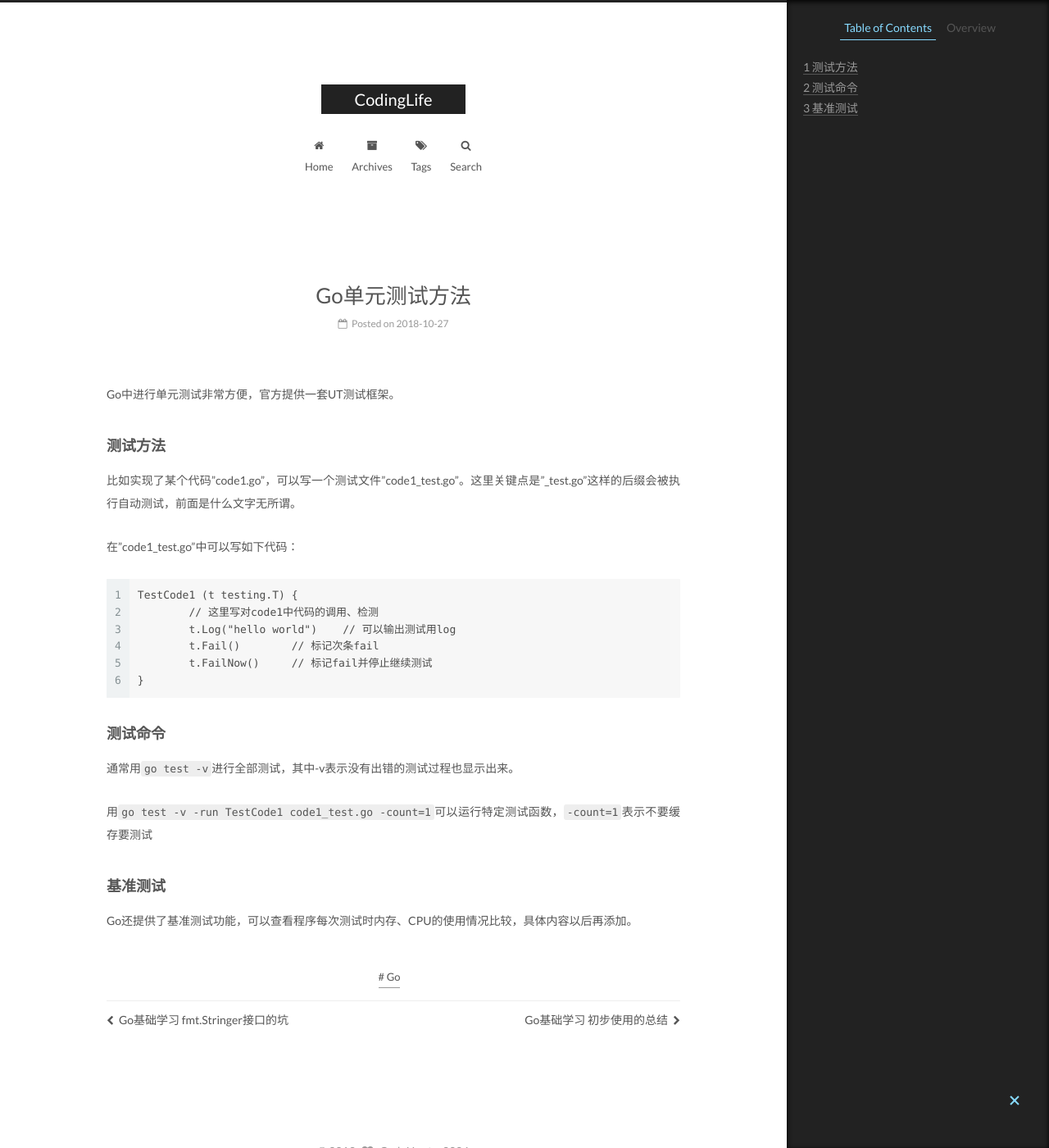
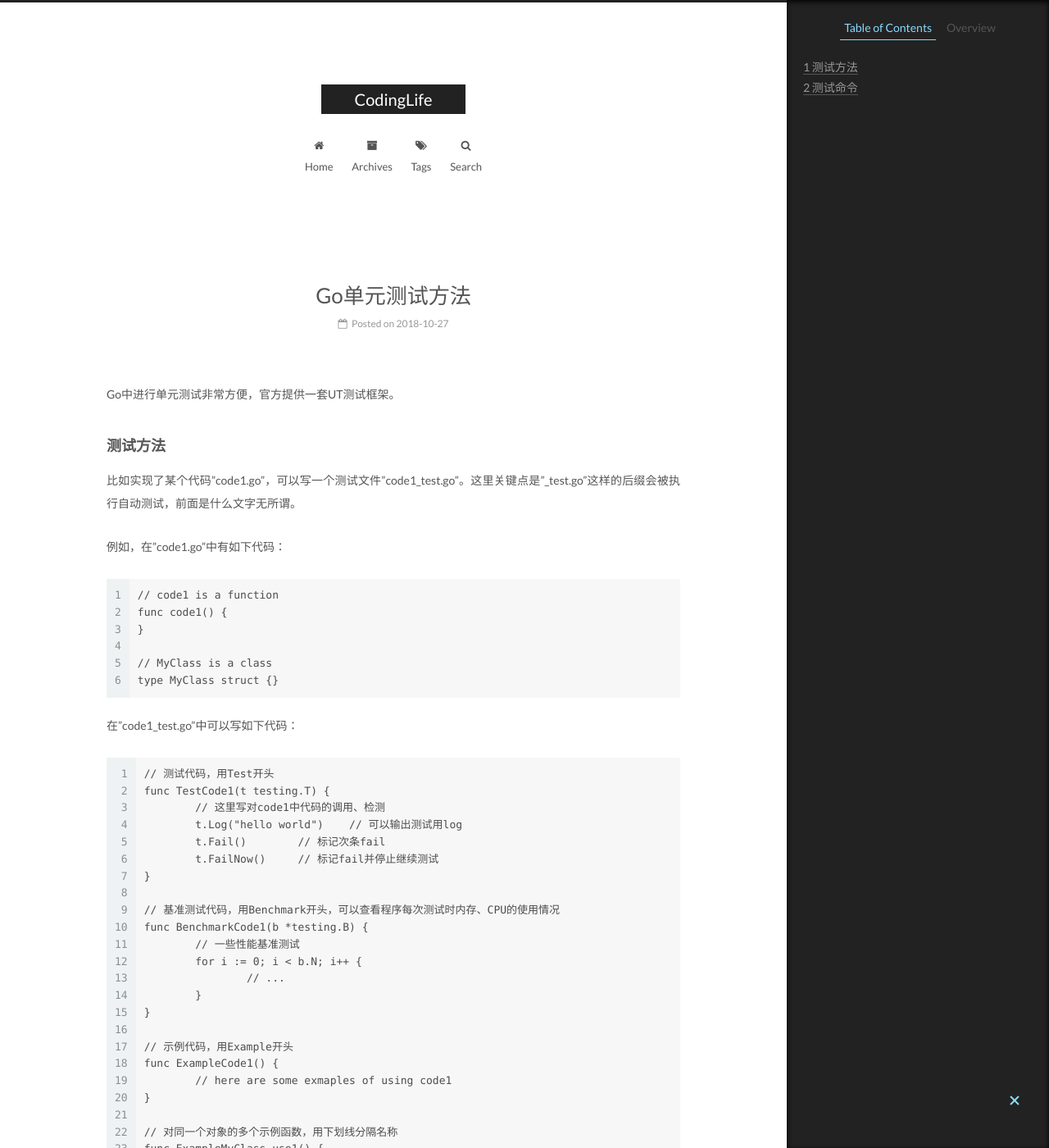
Before and after one commit to CodeHunter2006/CodeHunter2006.github.io, a Jekyll site: the page built from _posts/2018-10-27-Go_test.md, in a window 1280 px wide and 1400 px high. Shown: the whole window at 82% size. Built offline with Jekyll 4.4.1, drawn with Linux system fonts in a browser that asks for light colours; some of the changed text lies outside the part shown.

Commit message:
补充基准测试和示例代码描述

````diff
--- a/_posts/2018-10-27-Go_test.md
+++ b/_posts/2018-10-27-Go_test.md
@@ -10,13 +10,44 @@ Go中进行单元测试非常方便，官方提供一套UT测试框架。
 ### 测试方法
 比如实现了某个代码"code1.go"，可以写一个测试文件"code1_test.go"。这里关键点是"_test.go"这样的后缀会被执行自动测试，前面是什么文字无所谓。
 
+例如，在"code1.go"中有如下代码：
+```
+// code1 is a function
+func code1() {
+}
+
+// MyClass is a class
+type MyClass struct {}
+```
+
 在"code1_test.go"中可以写如下代码：
 ```
-TestCode1 (t testing.T) {
+// 测试代码，用Test开头
+func TestCode1(t testing.T) {
 	// 这里写对code1中代码的调用、检测
 	t.Log("hello world")	// 可以输出测试用log
 	t.Fail()	// 标记次条fail
 	t.FailNow()	// 标记fail并停止继续测试
+}
+
+// 基准测试代码，用Benchmark开头，可以查看程序每次测试时内存、CPU的使用情况
+func BenchmarkCode1(b *testing.B) {
+	// 一些性能基准测试
+	for i := 0; i < b.N; i++ {
+		// ...
+	}
+}
+
+// 示例代码，用Example开头
+func ExampleCode1() {
+	// here are some exmaples of using code1
+}
+
+// 对同一个对象的多个示例函数，用下划线分隔名称
+func ExampleMyClass_use1() {
+}
+
+func ExampleMyClass_use2() {
 }
 ```
 
@@ -25,5 +56,5 @@ TestCode1 (t testing.T) {
 
 用`go test -v -run TestCode1 code1_test.go -count=1`可以运行特定测试函数，`-count=1`表示不要缓存要测试
 
-### 基准测试
-Go还提供了基准测试功能，可以查看程序每次测试时内存、CPU的使用情况比较，具体内容以后再添加。
+* 示例代码不会测试
+* 默认Benchmark测试不会进行，加"-bench=."后才执行
````
